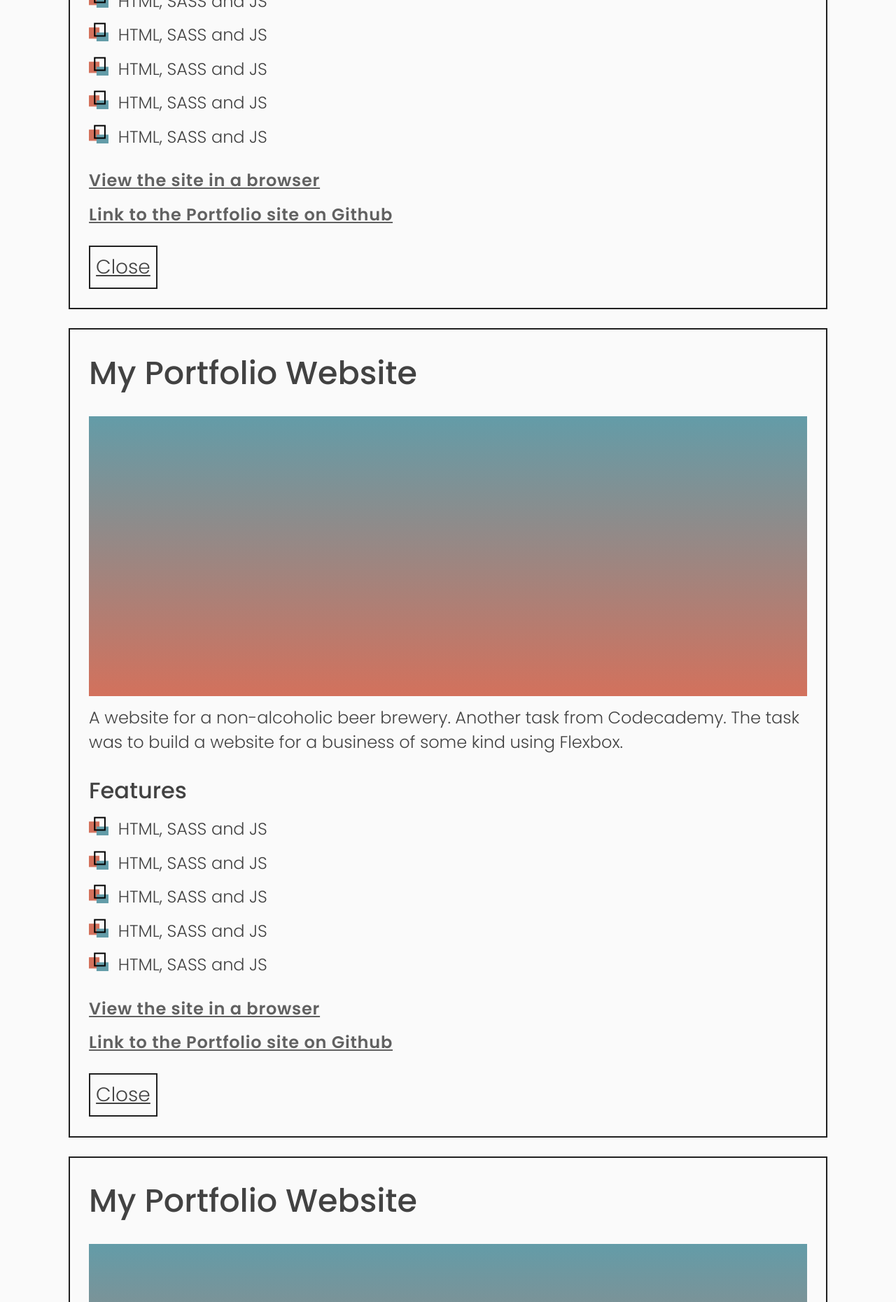
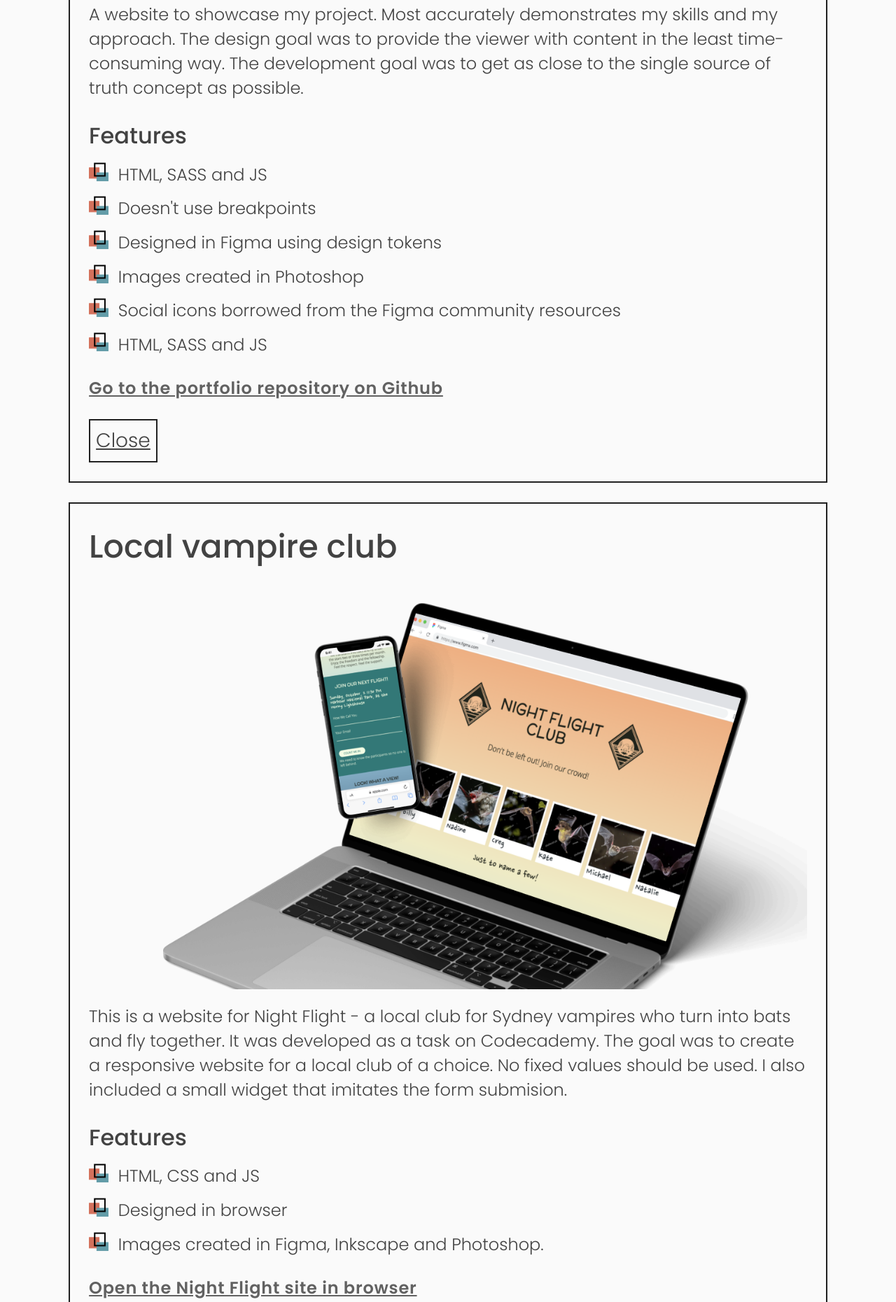
Before and after one commit to zverolen/ccdm-portfolio-site, a plain HTML site: page index.html in a window 1280 px wide. Shown: the part 1972-3833 px from the top of the page at 70% size. Drawn offline with Linux system fonts and the light colour scheme; a web font is replaced by a local one.

Commit message:
Adds draft images

```diff
--- a/index.html
+++ b/index.html
@@ -73,9 +73,10 @@
                             <h3 class="projects-item-heading">My Portfolio Website</h3>
                             <h4 class="visually-hidden">Project Description</h4>
                             <div class="projects-item-content">
-                                <div class="temp-image"></div>
-                                <p>A website for a non-alcoholic beer brewery. Another task from Codecademy. The task was to build a website for a business
-                                of some kind using Flexbox.</p>
+                                <div class="projects-image-container">
+                                    <img class="projects-image-item" src="source/images/nf-mock.png" alt="Description for the portfolio site illustration">
+                                </div>
+                                <p>A website to showcase my project. Most accurately demonstrates my skills and my approach. The design goal was to provide the viewer with content in the least time-consuming way. The development goal was to get as close to the single source of truth concept as possible.</p>
                             </div>
                             <!--Projects Features-->
                             <div class="projects-features-container">
@@ -94,7 +95,7 @@
                                         <rect x="11.4033" y="14.967" width="16.0215" height="11.5686" fill="#639CA8" stroke="#639CA8"/>
                                         <rect x="8.26465" y="1.62061" width="14.6494" height="17.804" stroke="black" stroke-width="2"/>
                                     </svg>
-                                    <p>HTML, SASS and JS</p>
+                                    <p>Doesn't use breakpoints</p>
                                 </div>
                                 <div class="projects-features-item">
                                     <svg width="28" height="28" viewBox="0 0 28 28" fill="none" xmlns="http://www.w3.org/2000/svg">
@@ -102,7 +103,7 @@
                                         <rect x="11.4033" y="14.967" width="16.0215" height="11.5686" fill="#639CA8" stroke="#639CA8"/>
                                         <rect x="8.26465" y="1.62061" width="14.6494" height="17.804" stroke="black" stroke-width="2"/>
                                     </svg>
-                                    <p>HTML, SASS and JS</p>
+                                    <p>Designed in Figma using design tokens</p>
                                 </div>
                                 <div class="projects-features-item">
                                     <svg width="28" height="28" viewBox="0 0 28 28" fill="none" xmlns="http://www.w3.org/2000/svg">
@@ -110,7 +111,15 @@
                                         <rect x="11.4033" y="14.967" width="16.0215" height="11.5686" fill="#639CA8" stroke="#639CA8"/>
                                         <rect x="8.26465" y="1.62061" width="14.6494" height="17.804" stroke="black" stroke-width="2"/>
                                     </svg>
-                                    <p>HTML, SASS and JS</p>
+                                    <p>Images created in Photoshop</p>
+                                </div>
+                                <div class="projects-features-item">
+                                    <svg width="28" height="28" viewBox="0 0 28 28" fill="none" xmlns="http://www.w3.org/2000/svg">
+                                        <rect x="0.541016" y="7.79956" width="14.0002" height="15.0146" fill="#D3715C" stroke="#D3715C"/>
+                                        <rect x="11.4033" y="14.967" width="16.0215" height="11.5686" fill="#639CA8" stroke="#639CA8"/>
+                                        <rect x="8.26465" y="1.62061" width="14.6494" height="17.804" stroke="black" stroke-width="2"/>
+                                    </svg>
+                                    <p>Social icons borrowed from the Figma community resources</p>
                                 </div>
                                 <div class="projects-features-item">
                                     <svg width="28" height="28" viewBox="0 0 28 28" fill="none" xmlns="http://www.w3.org/2000/svg">
@@ -122,8 +131,7 @@
                                 </div>
                             </div>
                             <div class="projects-links-container">
-                                <a class="projects-links-item" href="">View the site in a browser</a>
-                                <a class="projects-links-item" href="">Link to the Portfolio site on Github</a>
+                                <a class="projects-links-item" href="">Go to the portfolio repository on Github</a>
                             </div>
                             <div class="projects-button-container">
                                 <button class="projects-button">Close</button>
@@ -131,12 +139,13 @@
                         </li>
                         <!--Single Project-->
                         <li class="projects-item">
-                            <h3 class="projects-item-heading">My Portfolio Website</h3>
+                            <h3 class="projects-item-heading">Local vampire club</h3>
                             <h4 class="visually-hidden">Project Description</h4>
                             <div class="projects-item-content">
-                                <div class="temp-image"></div>
-                                <p>A website for a non-alcoholic beer brewery. Another task from Codecademy. The task was to build a website for a business
-                                of some kind using Flexbox.</p>
+                                <div class="projects-image-container">
+                                    <img class="projects-image-item" src="source/images/nf-mock.png" alt="Description for the night flight illustration">
+                                </div>
+                                <p>This is a website for Night Flight - a local club for Sydney vampires who turn into bats and fly together. It was developed as a task on Codecademy. The goal was to create a responsive website for a local club of a choice. No fixed values should be used. I also included a small widget that imitates the form submision.</p>
                             </div>
                             <!--Projects Features-->
                             <div class="projects-features-container">
@@ -147,7 +156,7 @@
                                         <rect x="11.4033" y="14.967" width="16.0215" height="11.5686" fill="#639CA8" stroke="#639CA8"/>
                                         <rect x="8.26465" y="1.62061" width="14.6494" height="17.804" stroke="black" stroke-width="2"/>
                                     </svg>
-                                    <p>HTML, SASS and JS</p>
+                                    <p>HTML, CSS and JS</p>
                                 </div>
                                 <div class="projects-features-item">
                                     <svg width="28" height="28" viewBox="0 0 28 28" fill="none" xmlns="http://www.w3.org/2000/svg">
@@ -155,7 +164,7 @@
                                         <rect x="11.4033" y="14.967" width="16.0215" height="11.5686" fill="#639CA8" stroke="#639CA8"/>
                                         <rect x="8.26465" y="1.62061" width="14.6494" height="17.804" stroke="black" stroke-width="2"/>
                                     </svg>
-                                    <p>HTML, SASS and JS</p>
+                                    <p>Designed in browser</p>
                                 </div>
                                 <div class="projects-features-item">
                                     <svg width="28" height="28" viewBox="0 0 28 28" fill="none" xmlns="http://www.w3.org/2000/svg">
@@ -163,28 +172,12 @@
                                         <rect x="11.4033" y="14.967" width="16.0215" height="11.5686" fill="#639CA8" stroke="#639CA8"/>
                                         <rect x="8.26465" y="1.62061" width="14.6494" height="17.804" stroke="black" stroke-width="2"/>
                                     </svg>
-                                    <p>HTML, SASS and JS</p>
-                                </div>
-                                <div class="projects-features-item">
-                                    <svg width="28" height="28" viewBox="0 0 28 28" fill="none" xmlns="http://www.w3.org/2000/svg">
-                                        <rect x="0.541016" y="7.79956" width="14.0002" height="15.0146" fill="#D3715C" stroke="#D3715C"/>
-                                        <rect x="11.4033" y="14.967" width="16.0215" height="11.5686" fill="#639CA8" stroke="#639CA8"/>
-                                        <rect x="8.26465" y="1.62061" width="14.6494" height="17.804" stroke="black" stroke-width="2"/>
-                                    </svg>
-                                    <p>HTML, SASS and JS</p>
-                                </div>
-                                <div class="projects-features-item">
-                                    <svg width="28" height="28" viewBox="0 0 28 28" fill="none" xmlns="http://www.w3.org/2000/svg">
-                                        <rect x="0.541016" y="7.79956" width="14.0002" height="15.0146" fill="#D3715C" stroke="#D3715C"/>
-                                        <rect x="11.4033" y="14.967" width="16.0215" height="11.5686" fill="#639CA8" stroke="#639CA8"/>
-                                        <rect x="8.26465" y="1.62061" width="14.6494" height="17.804" stroke="black" stroke-width="2"/>
-                                    </svg>
-                                    <p>HTML, SASS and JS</p>
+                                    <p>Images created in Figma, Inkscape and Photoshop. </p>
                                 </div>
                             </div>
                             <div class="projects-links-container">
-                                <a class="projects-links-item" href="">View the site in a browser</a>
-                                <a class="projects-links-item" href="">Link to the Portfolio site on Github</a>
+                                <a class="projects-links-item" href="">Open the Night Flight site in browser</a>
+                                <a class="projects-links-item" href="">Go to the Night Flight project on Github</a>
                             </div>
                             <div class="projects-button-container">
                                 <button class="projects-button">Close</button>
@@ -192,12 +185,13 @@
                         </li>
                         <!--Single Project-->
                         <li class="projects-item">
-                            <h3 class="projects-item-heading">My Portfolio Website</h3>
+                            <h3 class="projects-item-heading">Non-alco beer brewery</h3>
                             <h4 class="visually-hidden">Project Description</h4>
                             <div class="projects-item-content">
-                                <div class="temp-image"></div>
-                                <p>A website for a non-alcoholic beer brewery. Another task from Codecademy. The task was to build a website for a business
-                                of some kind using Flexbox.</p>
+                                <div class="projects-image-container">
+                                    <img class="projects-image-item" src="source/images/02-mock.png" alt="Description for the craft beer brewery O2 illustration">
+                                </div>
+                                <p>A website for a non-alco craft beer brewery O2. It was also a part of a course on Codecademy. The task was to create a responsive website for a company using Flexbox.</p>
                             </div>
                             <!--Projects Features-->
                             <div class="projects-features-container">
@@ -208,7 +202,7 @@
                                         <rect x="11.4033" y="14.967" width="16.0215" height="11.5686" fill="#639CA8" stroke="#639CA8"/>
                                         <rect x="8.26465" y="1.62061" width="14.6494" height="17.804" stroke="black" stroke-width="2"/>
                                     </svg>
-                                    <p>HTML, SASS and JS</p>
+                                    <p>HTML and CSS</p>
                                 </div>
                                 <div class="projects-features-item">
                                     <svg width="28" height="28" viewBox="0 0 28 28" fill="none" xmlns="http://www.w3.org/2000/svg">
@@ -216,7 +210,7 @@
                                         <rect x="11.4033" y="14.967" width="16.0215" height="11.5686" fill="#639CA8" stroke="#639CA8"/>
                                         <rect x="8.26465" y="1.62061" width="14.6494" height="17.804" stroke="black" stroke-width="2"/>
                                     </svg>
-                                    <p>HTML, SASS and JS</p>
+                                    <p>Designed in browser</p>
                                 </div>
                                 <div class="projects-features-item">
                                     <svg width="28" height="28" viewBox="0 0 28 28" fill="none" xmlns="http://www.w3.org/2000/svg">
@@ -224,28 +218,12 @@
                                         <rect x="11.4033" y="14.967" width="16.0215" height="11.5686" fill="#639CA8" stroke="#639CA8"/>
                                         <rect x="8.26465" y="1.62061" width="14.6494" height="17.804" stroke="black" stroke-width="2"/>
                                     </svg>
-                                    <p>HTML, SASS and JS</p>
-                                </div>
-                                <div class="projects-features-item">
-                                    <svg width="28" height="28" viewBox="0 0 28 28" fill="none" xmlns="http://www.w3.org/2000/svg">
-                                        <rect x="0.541016" y="7.79956" width="14.0002" height="15.0146" fill="#D3715C" stroke="#D3715C"/>
-                                        <rect x="11.4033" y="14.967" width="16.0215" height="11.5686" fill="#639CA8" stroke="#639CA8"/>
-                                        <rect x="8.26465" y="1.62061" width="14.6494" height="17.804" stroke="black" stroke-width="2"/>
-                                    </svg>
-                                    <p>HTML, SASS and JS</p>
-                                </div>
-                                <div class="projects-features-item">
-                                    <svg width="28" height="28" viewBox="0 0 28 28" fill="none" xmlns="http://www.w3.org/2000/svg">
-                                        <rect x="0.541016" y="7.79956" width="14.0002" height="15.0146" fill="#D3715C" stroke="#D3715C"/>
-                                        <rect x="11.4033" y="14.967" width="16.0215" height="11.5686" fill="#639CA8" stroke="#639CA8"/>
-                                        <rect x="8.26465" y="1.62061" width="14.6494" height="17.804" stroke="black" stroke-width="2"/>
-                                    </svg>
-                                    <p>HTML, SASS and JS</p>
+                                    <p>Images created in Figma</p>
                                 </div>
                             </div>
                             <div class="projects-links-container">
-                                <a class="projects-links-item" href="">View the site in a browser</a>
-                                <a class="projects-links-item" href="">Link to the Portfolio site on Github</a>
+                                <a class="projects-links-item" href="">Open the brewery site in browser</a>
+                                <a class="projects-links-item" href="">Go to the brewery project on Github</a>
                             </div>
                             <div class="projects-button-container">
                                 <button class="projects-button">Close</button>
@@ -258,10 +236,15 @@
                 <div class="about-content">
                     <div class="about-info">
                         <h2 class="visually-hidden">About me</h2>
-                        <div class="temp-portrait"></div>
+                        <div class="about-image-container">
+                            <img class="about-image-item" src="source/images/portrait.png" alt="A smiling portrait of Lena">
+                        </div>
                         <div class="about-info-text">
                             <p>Hello! I'm a self-taught frontend web developer based in Barcelona, Spain. I primarily work with CSS and HTML with Vanilla Javascript to provide user interactions. I'm also familiar with UX/UI design and consider it to be my hobby.</p>
-                            <p>My work is best described with the projects listed below. Take a look!</p>
+                            <p>My main priority is accessibility. I also pay a lot of attention to responsive images and other ways to make my websites works on any devices.
+                                My technical approach includes creating levels of abstraction with SASS and using modern CSS techniques.
+                            </p>
+                            <p>My work is best described with the projects in my portfolio. </p>
                         </div>
                     </div>
                     <div class="about-contact">
--- a/source/scss/_projects.scss
+++ b/source/scss/_projects.scss
@@ -81,6 +81,10 @@
   @include layout.subgroup;
 }
 
+.projects-image-item {
+  width: 100%;
+}
+
 .projects-features-heading {
   @extend %heading-lvl-4;
 }
--- a/source/scss/style.scss
+++ b/source/scss/style.scss
@@ -26,19 +26,3 @@ body {
 
   background-color: $color-main-light-primary;
 }
-
-//Components
-.temp-image {
-  width: 100%;
-  height: 400px;
-  background: linear-gradient($color-contrast-blue, $color-contrast-red);
-}
-
-.temp-portrait {
-  height: 150px;
-  width: 150px;
-  margin-left: auto;
-  margin-right: auto;
-  border-radius: 50%;
-  background: linear-gradient($color-contrast-blue, $color-contrast-red);
-}
```
Also changed, not shown: source/scss/_about.scss (+11 -0 lines), public/css/style.css, source/images/02-mock.png (added), source/images/nf-mock.png (added), source/images/portrait.png (added), source/nf-mock.png (added), 1 other file.
